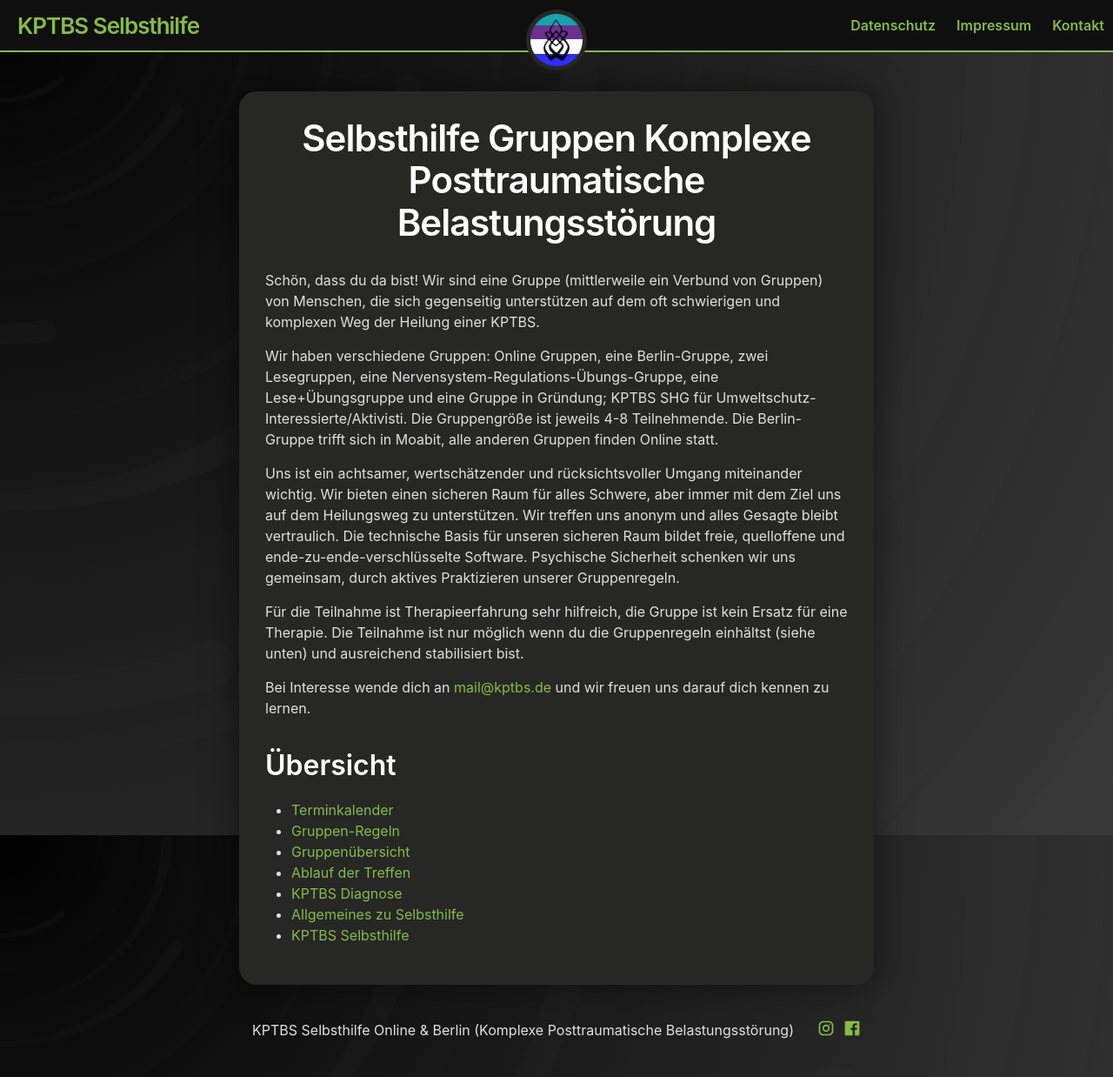
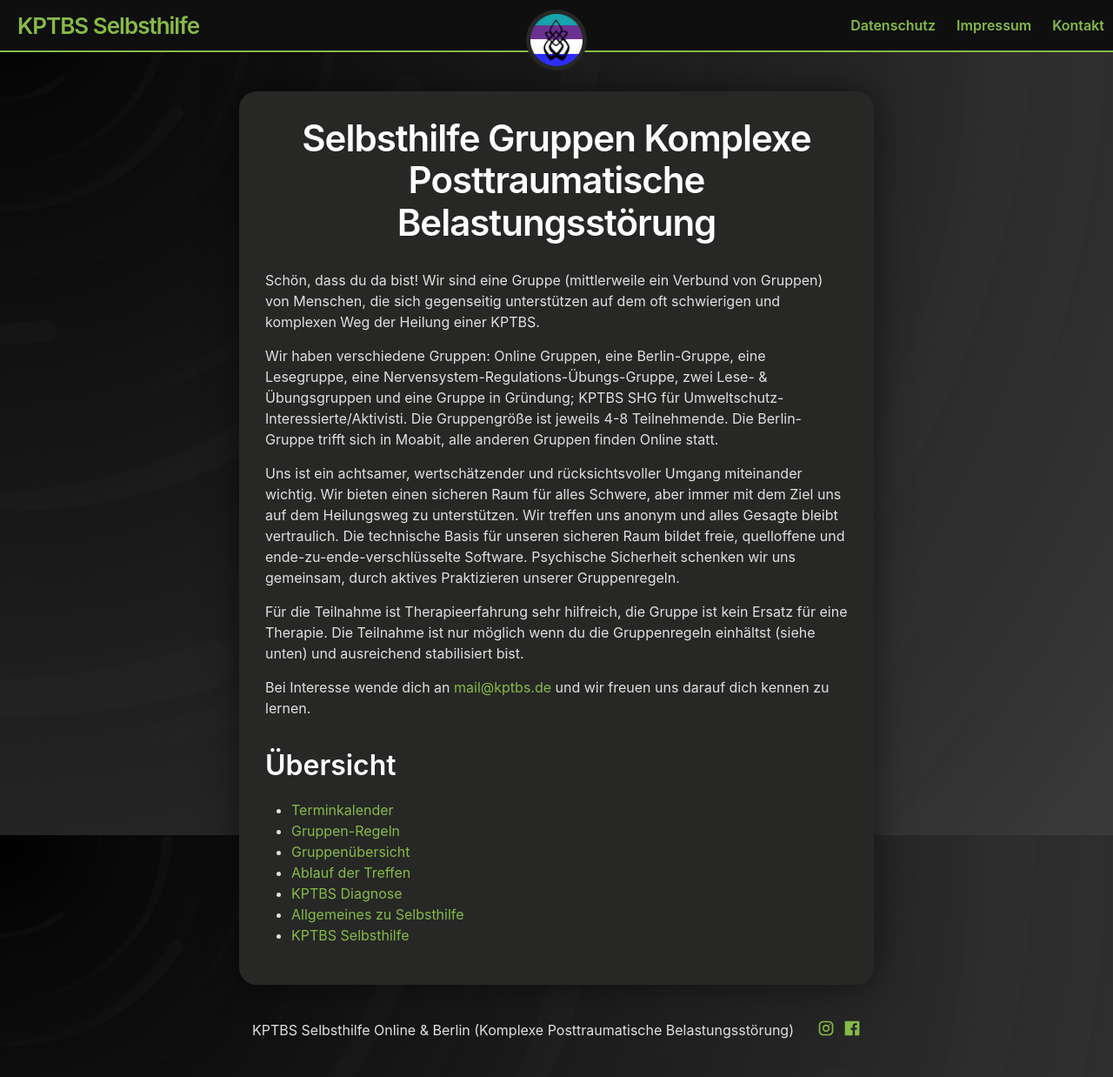
Before and after one commit to 3xz/k-ptbs, a Jekyll site: the page built from _posts/2023-07-18-willkommen.md, in a window 1280 px wide and 1238 px high. Shown: the whole window at 87% size. Built offline with Jekyll 4.4.1, drawn with Linux system fonts in a browser that asks for light colours.

Commit message:
Update 2023-07-18-willkommen.md

```diff
--- a/_posts/2023-07-18-willkommen.md
+++ b/_posts/2023-07-18-willkommen.md
@@ -5,7 +5,7 @@ title: Selbsthilfe Gruppen Komplexe Posttraumatische Belastungsstörung
 
 Schön, dass du da bist! Wir sind eine Gruppe (mittlerweile ein Verbund von Gruppen) von Menschen, die sich gegenseitig unterstützen auf dem oft schwierigen und komplexen Weg der Heilung einer KPTBS.
 
-Wir haben verschiedene Gruppen: Online Gruppen, eine Berlin-Gruppe, zwei Lesegruppen, eine Nervensystem-Regulations-Übungs-Gruppe, eine Lese+Übungsgruppe und eine Gruppe in Gründung; KPTBS SHG für Umweltschutz-Interessierte/Aktivisti. Die Gruppengröße ist jeweils 4-8 Teilnehmende. Die Berlin-Gruppe trifft sich in Moabit, alle anderen Gruppen finden Online statt.
+Wir haben verschiedene Gruppen: Online Gruppen, eine Berlin-Gruppe, eine Lesegruppe, eine Nervensystem-Regulations-Übungs-Gruppe, zwei Lese- & Übungsgruppen und eine Gruppe in Gründung; KPTBS SHG für Umweltschutz-Interessierte/Aktivisti. Die Gruppengröße ist jeweils 4-8 Teilnehmende. Die Berlin-Gruppe trifft sich in Moabit, alle anderen Gruppen finden Online statt.
 
 Uns ist ein achtsamer, wertschätzender und rücksichtsvoller Umgang miteinander wichtig. Wir bieten einen sicheren Raum für alles Schwere, aber immer mit dem Ziel uns auf dem Heilungsweg zu unterstützen. Wir treffen uns anonym und alles Gesagte bleibt vertraulich. Die technische Basis für unseren sicheren Raum bildet freie, quelloffene und ende-zu-ende-verschlüsselte Software. Psychische Sicherheit schenken wir uns gemeinsam, durch aktives Praktizieren unserer Gruppenregeln.
 
```
